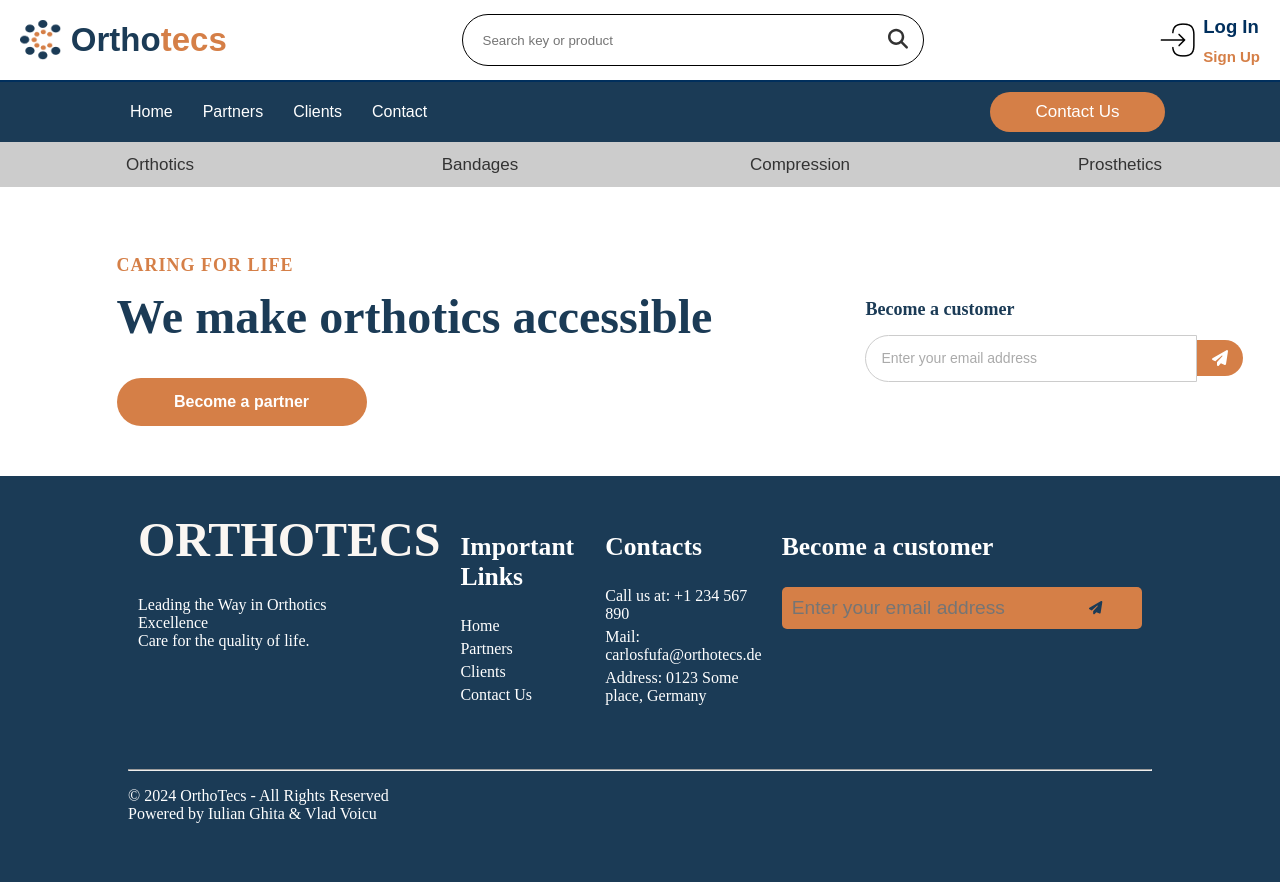
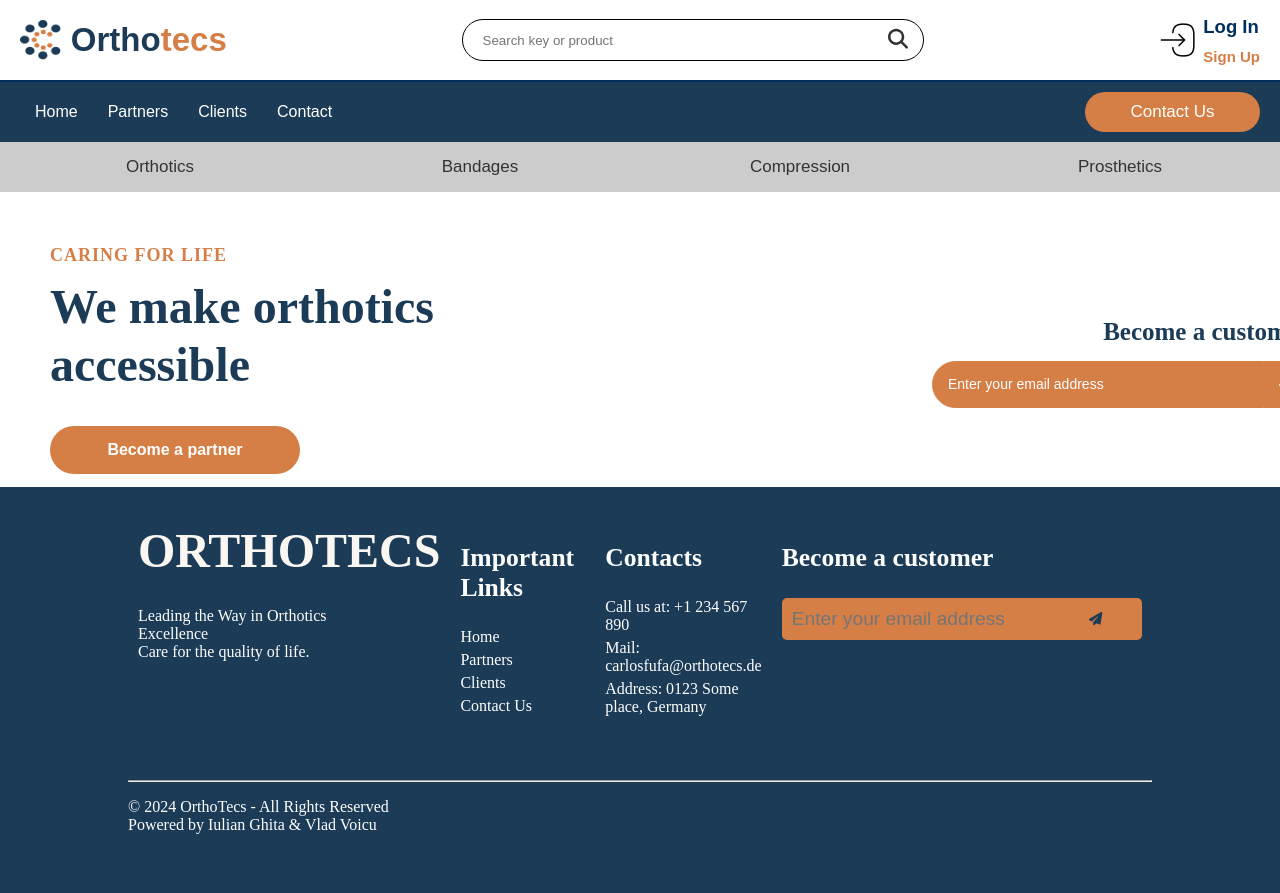
Before and after one commit to aighita/orthotecs-demo, a React app: page / in a window 1280 px wide. Built offline with nearby package versions, Linux system fonts and the light colour scheme.

Commit message:
hero and navbar styles

```diff
--- a/src/styles/HeroSection.scss
+++ b/src/styles/HeroSection.scss
@@ -1,24 +1,27 @@
 #hero-section {
-    // background-image: url('/assets/images/hero-section-background.png'); /* Add your background image path */
+    // background-image: url('/assets/images/hero-section-background.png');
     background-color: white;
     background-size: cover;
     background-position: center;
     color: #333;
+    height: 330px;
+    margin-top: 35px;
+    margin-bottom: -70px;
 
     .content-container {
-        max-width: 1600px;
+        max-width: 1500px;
         width: 100%;
-
         display: flex;
-        justify-content: space-around;
+        justify-content: space-between; /* Space evenly between the two sections */
         align-items: center;
-        padding: 50px;
+        margin: 0 auto; /* Center the container on the page */
+        padding: 0 50px; /* Add padding on left and right for spacing */
 
         .motto-action-button {
             display: flex;
             flex-direction: column;
             justify-content: center;
-            max-width: 50%;
+            max-width: 40%; /* Adjust width for balance */
             color: #1B3B56;
 
             h3 {
@@ -35,7 +38,6 @@
                 font-size: 48px;
                 font-weight: bold;
                 line-height: 1.2;
-                // margin-bottom: 20px;
 
                 br {
                     display: none; /* Adjust for mobile if needed */
@@ -62,14 +64,16 @@
         .become-a-customer {
             display: flex;
             flex-direction: column;
-            align-items: flex-start;
+            align-items: flex-end;
+            justify-content: right;
             background-color: rgba(255, 255, 255, 0.9); /* Slightly transparent background */
             padding: 20px;
             border-radius: 15px;
-            max-width: 40%;
+            max-width: 40%; /* Same width as motto section */
+            margin-left: auto; /* Push form to the far right */
 
             h3 {
-                font-size: 18px;
+                font-size: 25px;
                 font-weight: bold;
                 color: #1B3B56;
                 margin-bottom: 15px;
@@ -78,7 +82,6 @@
             form {
                 display: flex;
                 align-items: center;
-
                 width: 100%;
 
                 .email-input {
@@ -86,10 +89,12 @@
                     height: 25px;
                     width: 300px;
                     padding: 10px 15px;
-                    border: 1px solid #ccc;
+                    border: 1px solid #D57F47;
                     border-radius: 50px 0 0 50px; /* Rounded on the left */
                     outline: none;
                     font-size: 14px;
+                    background-color: #D57F47;
+
 
                     &:focus {
                         border-color: #D57F47;
@@ -97,7 +102,7 @@
                     }
 
                     &::placeholder {
-                        color: #aaa;
+                        color: white;
                     }
                 }
 
@@ -111,6 +116,7 @@
                     display: flex;
                     align-items: center;
                     justify-content: center;
+                    height: 47px;
 
                     svg {
                         font-size: 16px;
--- a/src/styles/NavBar.scss
+++ b/src/styles/NavBar.scss
@@ -20,7 +20,7 @@
 
     /* Shared style for centering inner content */
     .container-logo-search-login {
-        max-width: 1300px; /* Limit the content width */
+        max-width: 1500px; /* Limit the content width */
         width: 100%; /* Allow it to stretch within parent */
         padding: 0 20px; /* Padding for spacing */
         display: flex;
@@ -29,7 +29,7 @@
     }
 
     .container-links-contact {
-        max-width: 1050px;
+        max-width: 1300px;
         width: 100%;
         padding: 0 20px;
         display: flex;
@@ -77,7 +77,7 @@
                 position: relative; /* Make the parent relative for icon positioning */
 
                 .search-input {
-                    height: 40px;
+                    height: 30px;
                     padding: 5px 40px 5px 20px; /* Add padding to the right for the icon */
                     border: 1px solid #000000;
                     border-radius: 50px;
@@ -198,7 +198,7 @@
 
     .products {
         background-color: #cccccc;
-        height: 45px;
+        height: 50px;
         justify-content: space-around;
 
         a {
```
